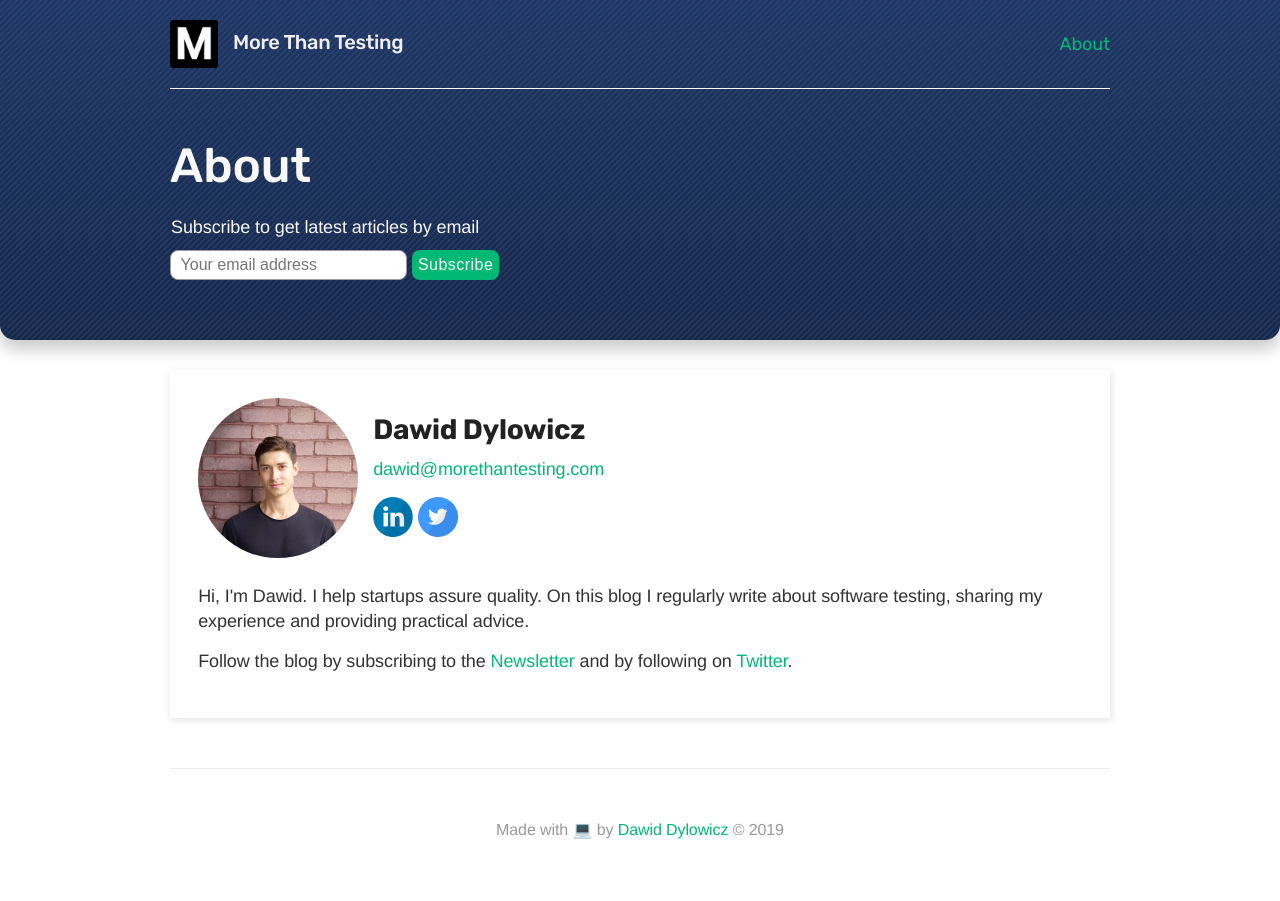
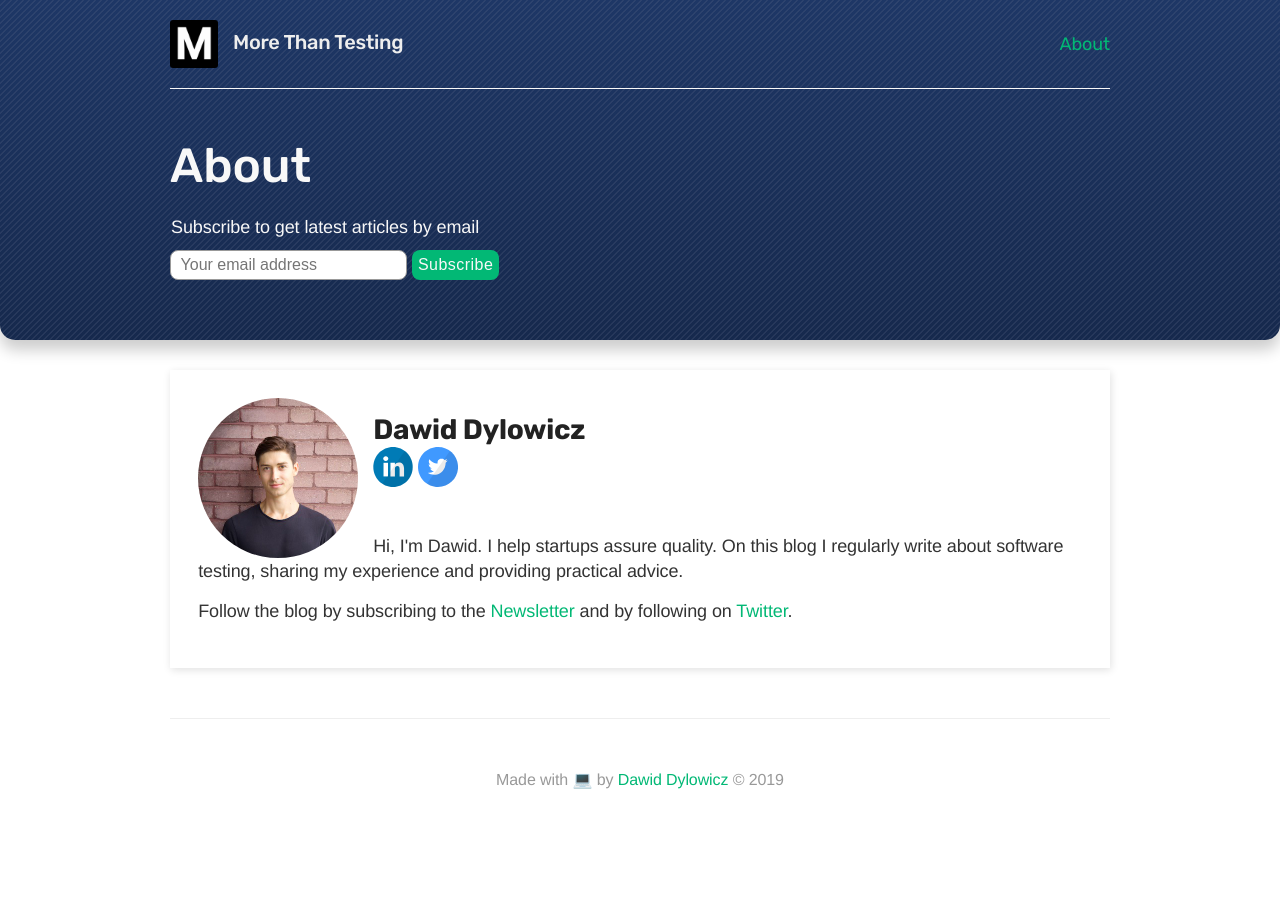
Before and after one commit to morethantesting/morethantesting.github.io, a Jekyll site: the page built from about.html, in a window 1280 px wide. Built offline with Jekyll 4.4.1, drawn with Linux system fonts in a browser that asks for light colours.

Commit message:
Hide email on About

```diff
--- a/about.html
+++ b/about.html
@@ -10,7 +10,7 @@ header: About
 
   <div class="about-contact">
     <h2>Dawid Dylowicz</h2>
-    <p><a href="mailto:dawid@morethantesting.com">dawid@morethantesting.com</a></p>
+    <!-- <p><a href="mailto:dawid@morethantesting.com">dawid@morethantesting.com</a></p> -->
     <div class="wrapper-social">
       {% include social.html %}
     </div>
```
